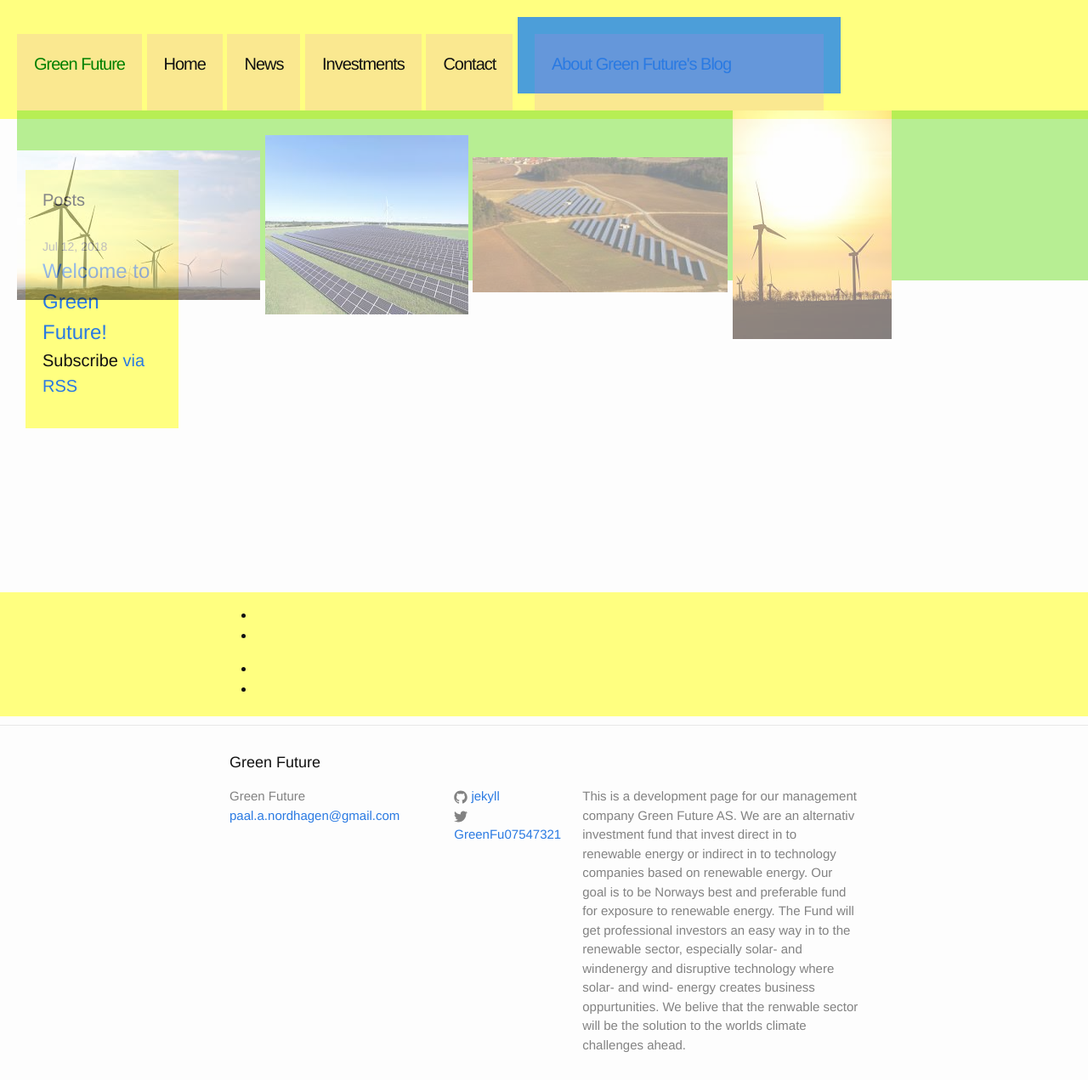
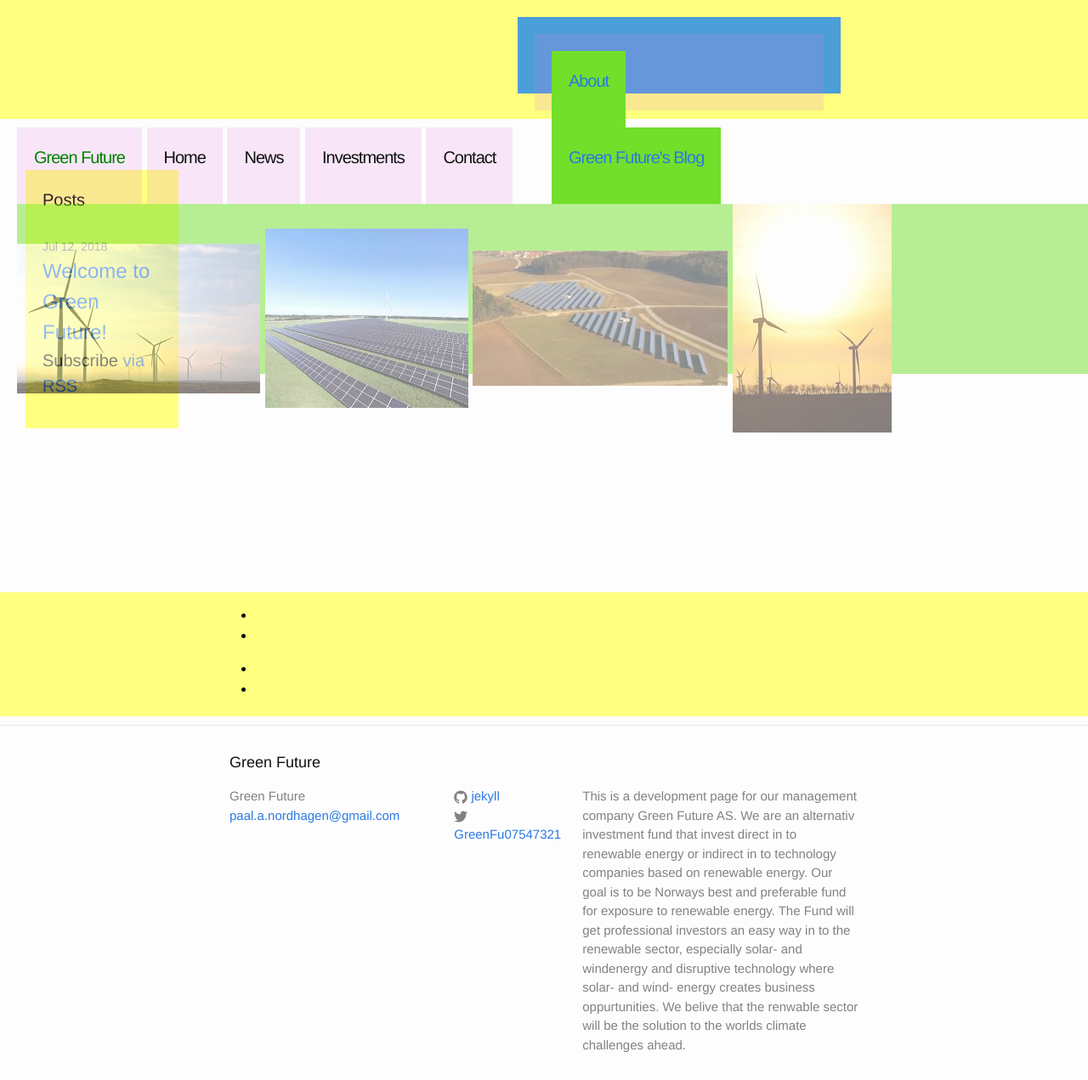
Before and after one commit to Paal-August/Paal-August.github.io, a Jekyll site: the page built from index.html, in a window 1280 px wide and 1271 px high. Shown: the whole window at 85% size. Built offline with Jekyll 4.4.1, drawn with Linux system fonts in a browser that asks for light colours.

Commit message:
Update _layout.scss

```diff
--- a/_sass/_layout.scss
+++ b/_sass/_layout.scss
@@ -131,7 +131,7 @@
   justify-content:space-between;
 }
 
-/*.site-nav {
+.site-nav {
     .page-link {
         font-size: 20px;
         height:50px;
@@ -195,7 +195,7 @@
             margin-left: 20px;
         }
     }
-}*/
+}
 
 
 /**
```
